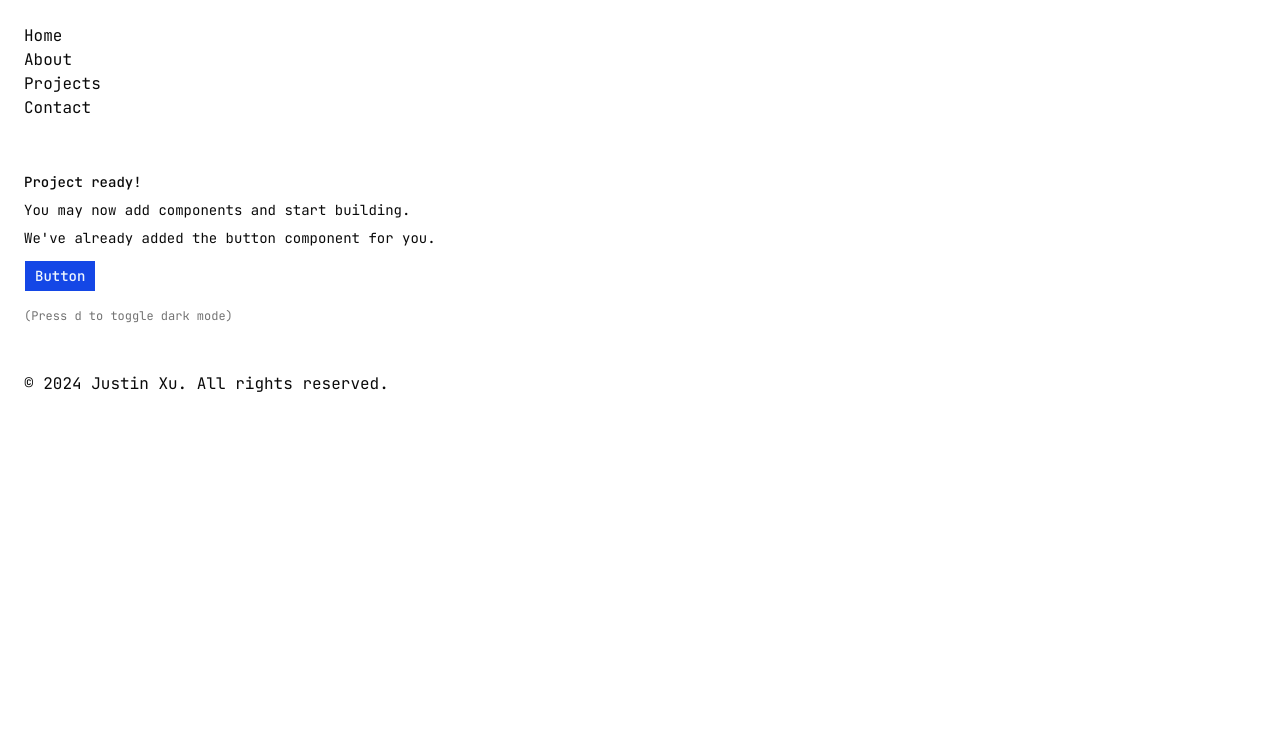
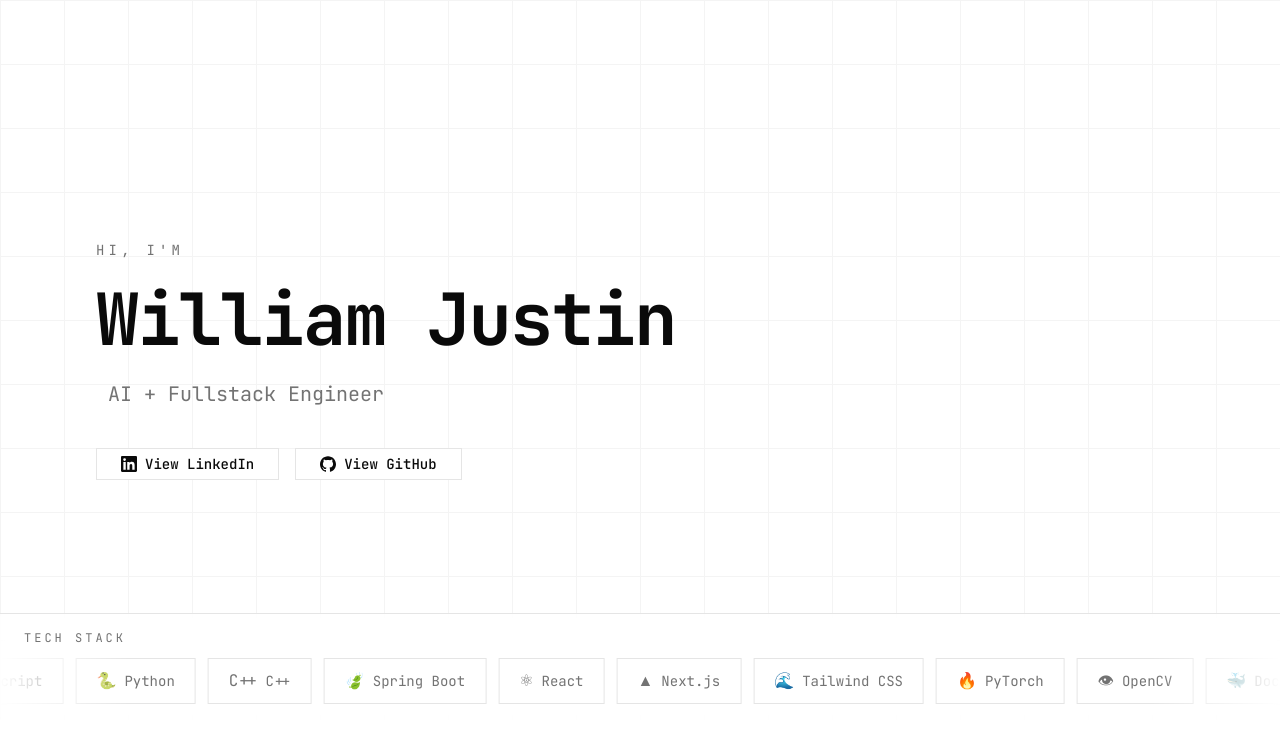
Before and after one commit to Xu-Justin/xu-justin.github.io, a Next.js app: page / in a window 1280 px wide. Shown: the top 742 px of the page. Built offline with nearby package versions, Linux system fonts and the light colour scheme.

Commit message:
add hero

```diff
--- a/app/globals.css
+++ b/app/globals.css
@@ -116,6 +116,11 @@
     --sidebar-ring: oklch(0.556 0 0);
 }
 
+@keyframes marquee {
+  from { transform: translateX(0); }
+  to { transform: translateX(-50%); }
+}
+
 @layer base {
     * {
         @apply border-border outline-ring/50;
--- a/app/layout.tsx
+++ b/app/layout.tsx
@@ -1,27 +1,20 @@
-import { Footer } from "@/components/footer";
-import { Header } from "@/components/header";
 import { ThemeProvider } from "@/components/theme-provider";
 import { fontMono, fontSans } from "@/config/font";
 import { cn } from "@/lib/utils";
-
 import "./globals.css";
 
-export { metadata } from "@/config/site";
+export { metadata } from "@/config/metadata";
 
 export default function RootLayout({
   children
-}: Readonly<{
+}: {
   children: React.ReactNode
-}>) {
+}) {
   return (
     <html lang="en" suppressHydrationWarning className={cn("antialiased", fontSans.variable, "font-mono", fontMono.variable)}>
     <body>
     <ThemeProvider>
-      <div className={"flex min-h-svh w-full flex-col items-start justify-start overflow-x-hidden"}>
-        <Header />
-        {children}
-        <Footer />
-      </div>
+      {children}
     </ThemeProvider>
     </body>
     </html>
--- a/app/page.tsx
+++ b/app/page.tsx
@@ -1,19 +1,9 @@
-import { Button } from "@/components/ui/button";
+import { HeroSection } from "@/components/hero-section"
 
 export default function Page() {
   return (
-    <div className="flex p-6">
-      <div className="flex max-w-md min-w-0 flex-col gap-4 text-sm leading-loose">
-        <div>
-          <h1 className="font-medium">Project ready!</h1>
-          <p>You may now add components and start building.</p>
-          <p>We&apos;ve already added the button component for you.</p>
-          <Button className="mt-2">Button</Button>
-        </div>
-        <div className="font-mono text-xs text-muted-foreground">
-          (Press <kbd>d</kbd> to toggle dark mode)
-        </div>
-      </div>
-    </div>
-  );
+    <main>
+      <HeroSection />
+    </main>
+  )
 }
--- /dev/null
+++ b/components/hero-section.tsx
@@ -0,0 +1,85 @@
+import { ButtonLink } from "@/components/ui/button"
+import { TechMarquee } from "@/components/tech-marquee"
+import { link } from "@/config/link";
+
+function LinkedinIcon() {
+  return (
+    <svg width="16" height="16" viewBox="0 0 24 24" fill="currentColor" aria-hidden>
+      <path d="M20.447 20.452h-3.554v-5.569c0-1.328-.027-3.037-1.852-3.037-1.853 0-2.136 1.445-2.136 2.939v5.667H9.351V9h3.414v1.561h.046c.477-.9 1.637-1.85 3.37-1.85 3.601 0 4.267 2.37 4.267 5.455v6.286zM5.337 7.433a2.062 2.062 0 0 1-2.063-2.065 2.064 2.064 0 1 1 2.063 2.065zm1.782 13.019H3.555V9h3.564v11.452zM22.225 0H1.771C.792 0 0 .774 0 1.729v20.542C0 23.227.792 24 1.771 24h20.451C23.2 24 24 23.227 24 22.271V1.729C24 .774 23.2 0 22.222 0h.003z" />
+    </svg>
+  )
+}
+
+function GithubIcon() {
+  return (
+    <svg width="16" height="16" viewBox="0 0 24 24" fill="currentColor" aria-hidden>
+      <path d="M12 .297c-6.63 0-12 5.373-12 12 0 5.303 3.438 9.8 8.205 11.385.6.113.82-.258.82-.577 0-.285-.01-1.04-.015-2.04-3.338.724-4.042-1.61-4.042-1.61C4.422 18.07 3.633 17.7 3.633 17.7c-1.087-.744.084-.729.084-.729 1.205.084 1.838 1.236 1.838 1.236 1.07 1.835 2.809 1.305 3.495.998.108-.776.417-1.305.76-1.605-2.665-.3-5.466-1.332-5.466-5.93 0-1.31.465-2.38 1.235-3.22-.135-.303-.54-1.523.105-3.176 0 0 1.005-.322 3.3 1.23.96-.267 1.98-.399 3-.405 1.02.006 2.04.138 3 .405 2.28-1.552 3.285-1.23 3.285-1.23.645 1.653.24 2.873.12 3.176.765.84 1.23 1.91 1.23 3.22 0 4.61-2.805 5.625-5.475 5.92.42.36.81 1.096.81 2.22 0 1.606-.015 2.896-.015 3.286 0 .315.21.69.825.57C20.565 22.092 24 17.592 24 12.297c0-6.627-5.373-12-12-12" />
+    </svg>
+  )
+}
+
+export function HeroSection() {
+  return (
+    <section className="relative flex w-full h-full max-h-svh aspect-video flex-col items-center justify-center overflow-hidden px-6 md:px-16 lg:px-24">
+      {/* Background grid */}
+      <div
+        aria-hidden
+        className="pointer-events-none absolute inset-0 bg-[linear-gradient(to_right,var(--border)_1px,transparent_1px),linear-gradient(to_bottom,var(--border)_1px,transparent_1px)] bg-[size:4rem_4rem] opacity-40"
+      />
+
+      {/* Content */}
+      <div
+        className={
+          "flex flex-row justify-start items-center w-full h-full max-w-400"
+        }
+      >
+        <div className="relative z-10 flex flex-col items-start gap-6 text-left">
+          {/* Eyebrow */}
+          <p className="font-mono text-sm tracking-[0.3em] text-muted-foreground uppercase">
+            Hi, I&apos;m
+          </p>
+
+          {/* Name */}
+          <h1 className="font-heading text-5xl font-bold tracking-tight sm:text-6xl md:text-7xl">
+            William Justin
+          </h1>
+
+          {/* Title */}
+          <div className="flex items-center gap-3 font-mono text-lg text-muted-foreground sm:text-xl">
+            <span className="text-primary"></span>
+            <span>AI + Fullstack Engineer</span>
+          </div>
+
+          {/* CTA Buttons */}
+          <div className="mt-4 flex flex-wrap items-center gap-4">
+            <ButtonLink
+              href={link.linkedin}
+              target="_blank"
+              rel="noopener noreferrer"
+              variant="outline"
+              className="gap-2 px-6 py-3 font-mono text-sm rounded-none hover:bg-primary hover:text-primary-foreground hover:border-primary"
+            >
+              <LinkedinIcon />
+              View LinkedIn
+            </ButtonLink>
+            <ButtonLink
+              href={link.github}
+              target="_blank"
+              rel="noopener noreferrer"
+              variant="outline"
+              className="gap-2 px-6 py-3 font-mono text-sm rounded-none hover:bg-primary hover:text-primary-foreground hover:border-primary"
+            >
+              <GithubIcon />
+              View GitHub
+            </ButtonLink>
+          </div>
+        </div>
+      </div>
+
+      {/* Tech Stack Marquee */}
+      <div className="absolute bottom-0 left-0 right-0">
+        <TechMarquee />
+      </div>
+    </section>
+  );
+}
--- /dev/null
+++ b/components/tech-marquee.tsx
@@ -0,0 +1,54 @@
+const TECH_STACK = [
+  { name: "Java", icon: "☕" },
+  { name: "Kotlin", icon: "K" },
+  { name: "TypeScript", icon: "TS" },
+  { name: "Python", icon: "🐍" },
+  { name: "C++", icon: "C++" },
+  { name: "Spring Boot", icon: "🍃" },
+  { name: "React", icon: "⚛" },
+  { name: "Next.js", icon: "▲" },
+  { name: "Tailwind CSS", icon: "🌊" },
+  { name: "PyTorch", icon: "🔥" },
+  { name: "OpenCV", icon: "👁" },
+  { name: "Docker", icon: "🐳" },
+  { name: "AWS", icon: "☁" },
+  { name: "MCP", icon: "◈" },
+];
+
+function TechItem({ name, icon }: { name: string; icon: string }) {
+  return (
+    <div className="flex shrink-0 items-center gap-2 border border-border bg-background px-5 py-3 font-mono text-sm text-muted-foreground">
+      <span aria-hidden className="text-base leading-none">
+        {icon}
+      </span>
+      <span>{name}</span>
+    </div>
+  )
+}
+
+export function TechMarquee() {
+  const items = [...TECH_STACK, ...TECH_STACK]
+
+  return (
+    <div className="border-t border-border bg-background/80 backdrop-blur-sm py-4 overflow-hidden">
+      <p className="px-6 pb-3 font-mono text-xs tracking-[0.25em] text-muted-foreground uppercase">
+        Tech Stack
+      </p>
+      <div className="relative flex overflow-hidden [mask-image:linear-gradient(to_right,transparent,black_10%,black_90%,transparent)]">
+        <div className="flex animate-[marquee_30s_linear_infinite] gap-3 pr-3">
+          {items.map((tech, i) => (
+            <TechItem key={`a-${i}`} {...tech} />
+          ))}
+        </div>
+        <div
+          aria-hidden
+          className="flex animate-[marquee_30s_linear_infinite] gap-3 pr-3"
+        >
+          {items.map((tech, i) => (
+            <TechItem key={`b-${i}`} {...tech} />
+          ))}
+        </div>
+      </div>
+    </div>
+  )
+}
--- a/components/ui/button.tsx
+++ b/components/ui/button.tsx
@@ -1,6 +1,7 @@
 import { cn } from "@/lib/utils"
 import { Button as ButtonPrimitive } from "@base-ui/react/button"
 import { cva, type VariantProps } from "class-variance-authority"
+import Link from "next/link"
 
 const buttonVariants = cva(
   "group/button inline-flex shrink-0 items-center justify-center rounded-lg border border-transparent bg-clip-padding text-sm font-medium whitespace-nowrap transition-all outline-none select-none focus-visible:border-ring focus-visible:ring-3 focus-visible:ring-ring/50 active:not-aria-[haspopup]:translate-y-px disabled:pointer-events-none disabled:opacity-50 aria-invalid:border-destructive aria-invalid:ring-3 aria-invalid:ring-destructive/20 dark:aria-invalid:border-destructive/50 dark:aria-invalid:ring-destructive/40 [&_svg]:pointer-events-none [&_svg]:shrink-0 [&_svg:not([class*='size-'])]:size-4",
@@ -54,4 +55,17 @@ function Button({
   )
 }
 
-export { Button, buttonVariants }
+type ButtonLinkProps = React.ComponentPropsWithoutRef<typeof Link> &
+  VariantProps<typeof buttonVariants>
+
+function ButtonLink({ className, variant = "default", size = "default", ...props }: ButtonLinkProps) {
+  return (
+    <Link
+      data-slot="button"
+      className={cn(buttonVariants({ variant, size, className }))}
+      {...props}
+    />
+  )
+}
+
+export { Button, ButtonLink, buttonVariants }
--- /dev/null
+++ b/config/link.ts
@@ -0,0 +1,4 @@
+export const link = {
+  linkedin: "https://www.linkedin.com/in/william-justin-001/",
+  github: "https://github.com/Xu-Justin"
+};
```
Also changed, not shown: config/metadata.ts (renamed from config/site.ts).
